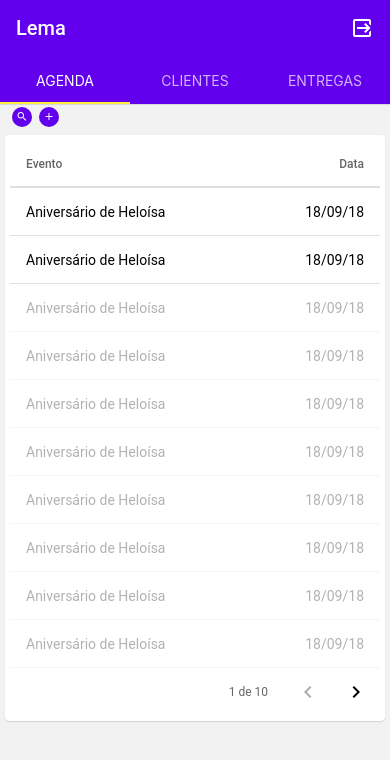
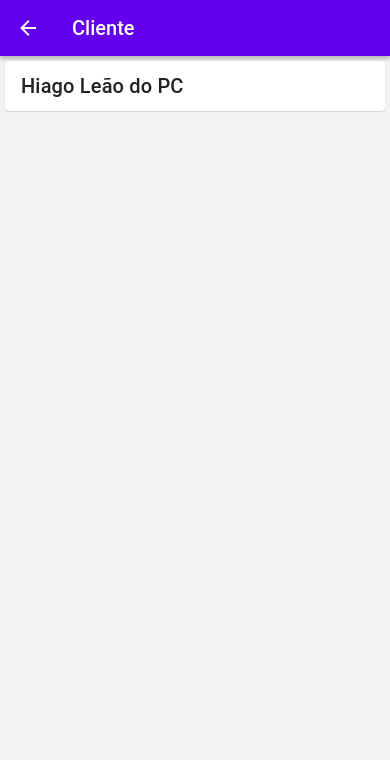
Before and after one commit to hiagoLF/Lema, a React Native app: screen /Customers in a window 390 px wide. Shown: the top 760 px of the page. Built offline with nearby package versions, Linux system fonts and the light colour scheme.

Commit message:
Clients Page

```diff
--- a/src/components/SimpleTable/index.tsx
+++ b/src/components/SimpleTable/index.tsx
@@ -2,6 +2,7 @@ import React from 'react';
 import {View} from 'react-native';
 import {TableCell, TableContainer, TableLeftCell} from './styles';
 import {DataTable} from 'react-native-paper';
+import {useNavigation} from '@react-navigation/native';
 
 interface TableData {
   key: string;
@@ -13,13 +14,17 @@ interface SimpleTableProps {
   keysName: string;
   valuesName: string;
   data: TableData[];
+  goToPage?: string;
 }
 
 const SimpleTable: React.FC<SimpleTableProps> = ({
   keysName,
   valuesName,
   data,
+  goToPage = '',
 }) => {
+  const navigation = useNavigation();
+
   return (
     <View>
       <TableContainer>
@@ -30,7 +35,12 @@ const SimpleTable: React.FC<SimpleTableProps> = ({
           </DataTable.Header>
 
           {data.map((event, key) => (
-            <TableCell key={key} interesting={event.interesting}>
+            <TableCell
+              key={key}
+              interesting={event.interesting}
+              onPress={() =>
+                navigation.navigate(goToPage as never, {} as never)
+              }>
               <DataTable.Row>
                 <TableLeftCell>{event.key}</TableLeftCell>
                 <DataTable.Cell numeric>{event.value}</DataTable.Cell>
--- a/src/components/SimpleTable/styles.ts
+++ b/src/components/SimpleTable/styles.ts
@@ -14,6 +14,6 @@ interface TableCellProps {
   interesting: boolean;
 }
 
-export const TableCell = styled.View<TableCellProps>`
+export const TableCell = styled.TouchableOpacity<TableCellProps>`
   opacity: ${({interesting}) => (interesting ? 1 : 0.3)};
 `;
--- a/src/index.tsx
+++ b/src/index.tsx
@@ -3,6 +3,7 @@ import {NavigationContainer} from '@react-navigation/native';
 import {createNativeStackNavigator} from '@react-navigation/native-stack';
 import Home from './screens/Home';
 import {Provider as PaperProvider} from 'react-native-paper';
+import Customers from './screens/Customers';
 
 const Stack = createNativeStackNavigator();
 
@@ -16,6 +17,11 @@ const App: React.FC = () => {
             component={Home}
             options={{headerShown: false}}
           />
+          <Stack.Screen
+            name="Customers"
+            component={Customers}
+            options={{headerShown: false}}
+          />
         </Stack.Navigator>
       </NavigationContainer>
     </PaperProvider>
--- /dev/null
+++ b/src/screens/Customers/index.tsx
@@ -0,0 +1,26 @@
+import {useNavigation} from '@react-navigation/native';
+import React from 'react';
+import {ScrollView} from 'react-native';
+import {Appbar, Card} from 'react-native-paper';
+import {CustomersContainer, MarginCard} from './styles';
+
+const Customers: React.FC = () => {
+  const navigation = useNavigation();
+
+  return (
+    <CustomersContainer>
+      <Appbar.Header>
+        <Appbar.BackAction onPress={() => navigation.goBack()} />
+        <Appbar.Content title="Cliente" />
+      </Appbar.Header>
+
+      <ScrollView>
+        <MarginCard>
+          <Card.Title title="Hiago Leão do PC" />
+        </MarginCard>
+      </ScrollView>
+    </CustomersContainer>
+  );
+};
+
+export default Customers;
--- /dev/null
+++ b/src/screens/Customers/styles.ts
@@ -0,0 +1,10 @@
+import {Card} from 'react-native-paper';
+import styled from 'styled-components/native';
+
+export const CustomersContainer = styled.View`
+  flex: 1;
+`;
+
+export const MarginCard = styled(Card)`
+  margin: 5px;
+`;
--- a/src/screens/HomeCustomers/index.tsx
+++ b/src/screens/HomeCustomers/index.tsx
@@ -43,7 +43,12 @@ const HomeCustomers: React.FC = () => {
         placeholder="Cliente"
         onAddButtonPress={() => setCreateCustomerModalOpen(true)}
       />
-      <SimpleTable keysName="Client" valuesName="Situação" data={customers} />
+      <SimpleTable
+        keysName="Cliente"
+        valuesName="Situação"
+        data={customers}
+        goToPage="Customers"
+      />
     </ScrollView>
   );
 };
```
